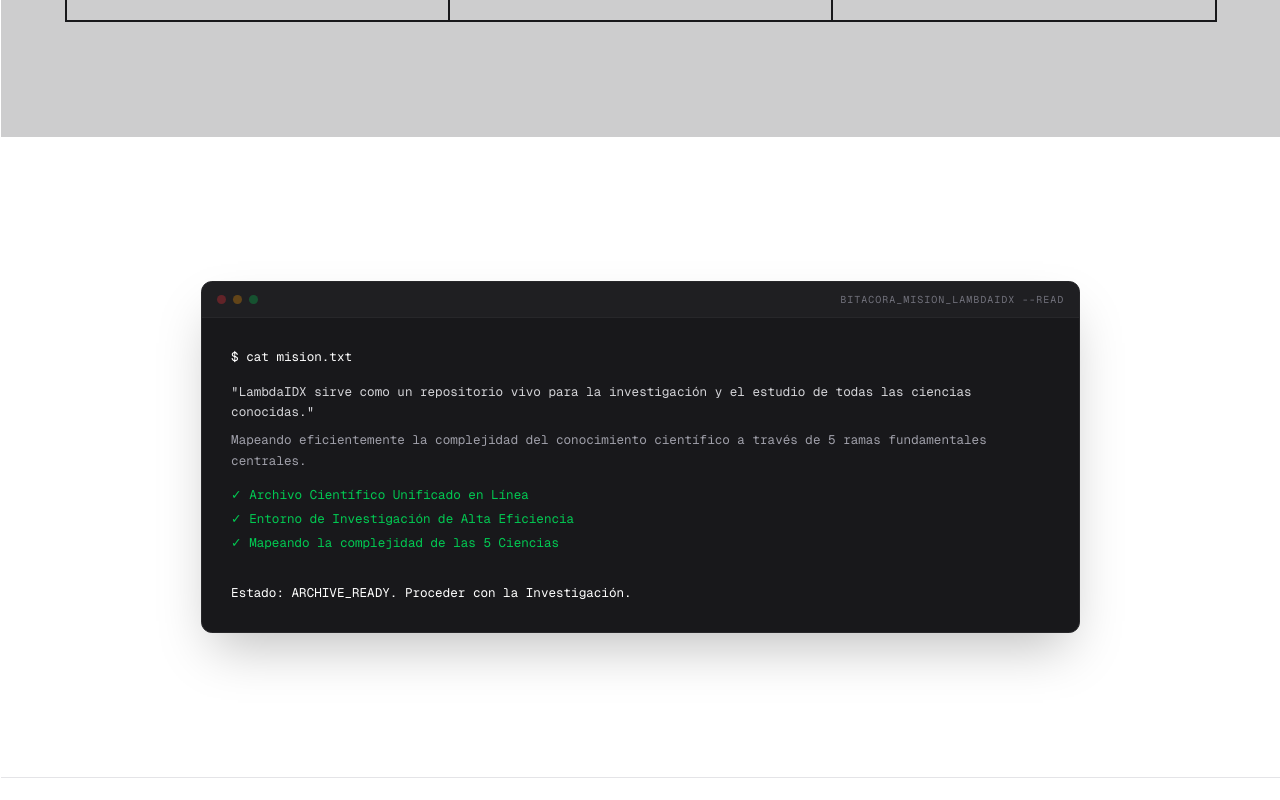
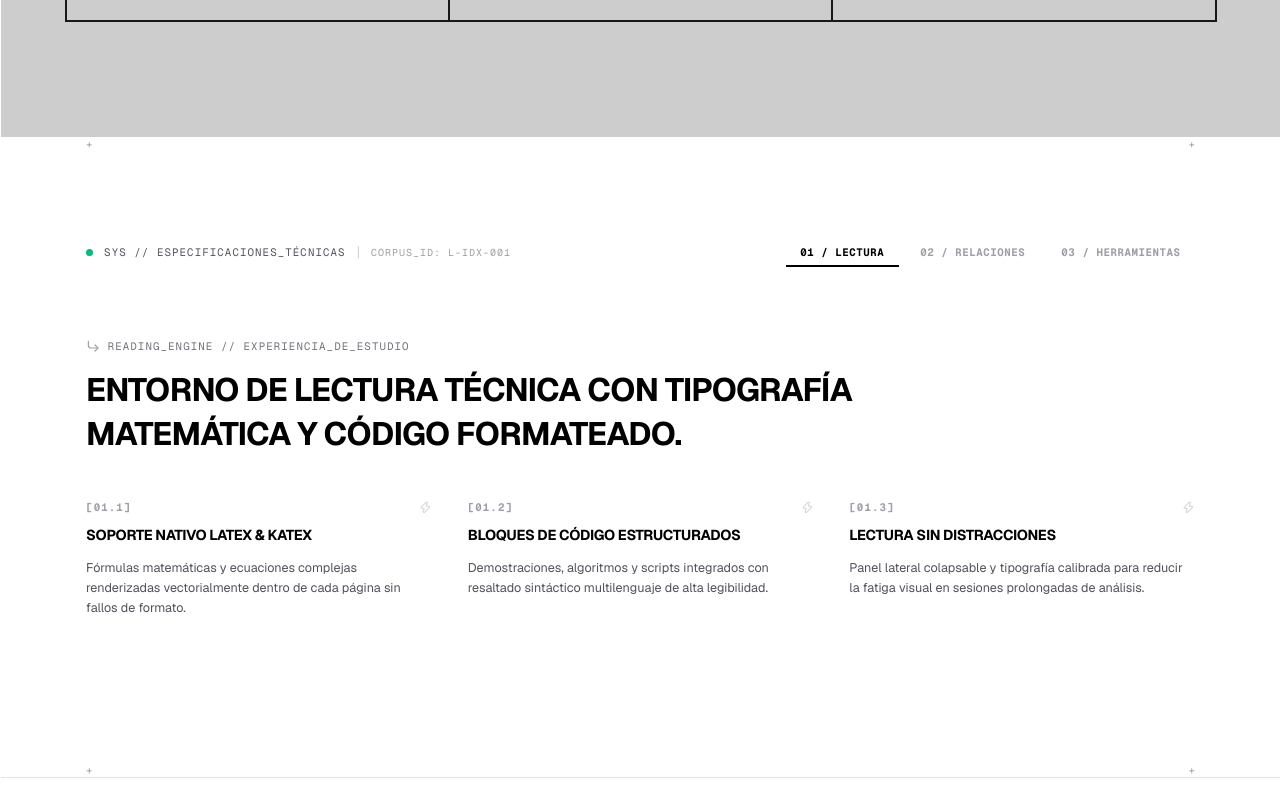
Before and after one commit to LeinadOdreiuqzi/LambdaIDX, a Next.js app: page / in a window 1280 px wide. Shown: the part 2440-3240 px from the top of the page. Built offline with nearby package versions, Linux system fonts and the light colour scheme; no server answers; the database is empty.

Commit message:
Cambio en la landing page

```diff
--- a/app/(public)/page.tsx
+++ b/app/(public)/page.tsx
@@ -6,6 +6,7 @@ import { ArrowRight, Layers, Cpu, Globe, Activity, Code, Target } from "lucide-r
 import { motion } from "framer-motion";
 import { PublicFooter } from "@/components/shared/public-footer";
 import { InteractiveKnowledgeGraph } from "@/components/features/landing/interactive-knowledge-graph";
+import { IndustrialBrutalistMission } from "@/components/features/landing/industrial-brutalist-mission";
 
 export default function Home() {
   return (
@@ -123,26 +124,8 @@ export default function Home() {
           </div>
         </section>
 
-        {/* MOCK TERMINAL - CORE MISSION */}
-        <section className="px-6 py-40 max-w-5xl mx-auto">
-          <div className="w-full bg-zinc-900 border border-zinc-800 rounded-xl overflow-hidden shadow-2xl">
-            <div className="h-10 bg-zinc-800/50 flex items-center px-4 gap-2 border-b border-zinc-800">
-              <div className="w-2.5 h-2.5 rounded-full bg-red-500/30" />
-              <div className="w-2.5 h-2.5 rounded-full bg-amber-500/30" />
-              <div className="w-2.5 h-2.5 rounded-full bg-green-500/30" />
-              <span className="ml-auto text-[10px] font-mono text-zinc-500 uppercase tracking-widest">bitacora_mision_lambdaidx --read</span>
-            </div>
-            <div className="p-8 font-mono text-sm leading-relaxed text-zinc-400">
-              <p className="text-white">$ cat mision.txt</p>
-              <p className="mt-4 text-zinc-300">&quot;LambdaIDX sirve como un repositorio vivo para la investigación y el estudio de todas las ciencias conocidas.&quot;</p>
-              <p className="mt-2">Mapeando eficientemente la complejidad del conocimiento científico a través de 5 ramas fundamentales centrales.</p>
-              <p className="mt-4 text-green-500">✓ Archivo Científico Unificado en Línea</p>
-              <p className="mt-1 text-green-500">✓ Entorno de Investigación de Alta Eficiencia</p>
-              <p className="mt-1 text-green-500">✓ Mapeando la complejidad de las 5 Ciencias</p>
-              <p className="mt-8 text-white">Estado: ARCHIVE_READY. Proceder con la Investigación.</p>
-            </div>
-          </div>
-        </section>
+        {/* INDUSTRIAL BRUTALIST MISSION STREAM */}
+        <IndustrialBrutalistMission />
       </main>
 
       {/* Footer Design */}
--- /dev/null
+++ b/components/features/landing/industrial-brutalist-mission.tsx
@@ -0,0 +1,183 @@
+"use client";
+
+import React, { useState } from "react";
+import { motion, AnimatePresence } from "framer-motion";
+import { Terminal, Check, Activity, Database, Compass, CornerDownRight, Zap } from "lucide-react";
+import { cn } from "@/lib/utils";
+
+type StreamTab = "experience" | "graph" | "tools";
+
+const MISSION_STREAMS: Record<StreamTab, {
+  id: string;
+  tagline: string;
+  headline: string;
+  details: { code: string; label: string; text: string }[];
+}> = {
+  experience: {
+    id: "01",
+    tagline: "READING_ENGINE // EXPERIENCIA_DE_ESTUDIO",
+    headline: "ENTORNO DE LECTURA TÉCNICA CON TIPOGRAFÍA MATEMÁTICA Y CÓDIGO FORMATEADO.",
+    details: [
+      {
+        code: "01.1",
+        label: "Soporte Nativo LaTeX & KaTeX",
+        text: "Fórmulas matemáticas y ecuaciones complejas renderizadas vectorialmente dentro de cada página sin fallos de formato.",
+      },
+      {
+        code: "01.2",
+        label: "Bloques de Código Estructurados",
+        text: "Demostraciones, algoritmos y scripts integrados con resaltado sintáctico multilenguaje de alta legibilidad.",
+      },
+      {
+        code: "01.3",
+        label: "Lectura Sin Distracciones",
+        text: "Panel lateral colapsable y tipografía calibrada para reducir la fatiga visual en sesiones prolongadas de análisis.",
+      },
+    ],
+  },
+  graph: {
+    id: "02",
+    tagline: "KNOWLEDGE_GRAPH // RELACIONES_INTERDISCIPLINARIAS",
+    headline: "SECUENCIACIÓN DE APRENDIZAJE BASADA EN PRERREQUISITOS Y DEPENDENCIAS.",
+    details: [
+      {
+        code: "02.1",
+        label: "Mapeo de Prerrequisitos",
+        text: "Cada tema avanzado indica los conceptos previos indispensables para su comprensión, eliminando vacíos de conocimiento.",
+      },
+      {
+        code: "02.2",
+        label: "Ramificación Interdisciplinaria",
+        text: "Descubre cómo un principio matemático conecta con modelos físicos y aplicaciones en química computacional.",
+      },
+      {
+        code: "02.3",
+        label: "Trazabilidad de Navegación",
+        text: "Salta instantáneamente entre nodos adyacentes manteniendo la referencia exacta del árbol jerárquico de origen.",
+      },
+    ],
+  },
+  tools: {
+    id: "03",
+    tagline: "RESEARCH_SUITE // UTILIDADES_DEL_INVESTIGADOR",
+    headline: "BÚSQUEDA EN PROFUNDIDAD CON RESALTADO Y BIBLIOTECA PERSONAL DE NODOS.",
+    details: [
+      {
+        code: "03.1",
+        label: "Búsqueda Jerárquica Directa",
+        text: "Encuentra subconceptos en milisegundos con resaltado de términos e hipervínculos inmediatos al nodo correcto.",
+      },
+      {
+        code: "03.2",
+        label: "Colección de Favoritos",
+        text: "Guarda y organiza nodos clave en tu panel personal para construir rutas rápidas de consulta diaria.",
+      },
+      {
+        code: "03.3",
+        label: "Estructura Citable Estándar",
+        text: "Coordenadas estables (permalinks) y taxonomía uniforme que facilitan la referencia en trabajos académicos.",
+      },
+    ],
+  },
+};
+
+export function IndustrialBrutalistMission() {
+  const [activeTab, setActiveTab] = useState<StreamTab>("experience");
+  const currentData = MISSION_STREAMS[activeTab];
+
+  return (
+    <section className="relative pt-20 pb-32 md:pt-28 md:pb-44 px-6 max-w-7xl mx-auto overflow-hidden">
+      {/* Corner Technical Crosshairs (+) */}
+      <div className="absolute top-0 left-6 text-zinc-400 dark:text-zinc-600 font-mono text-xs select-none pointer-events-none">+</div>
+      <div className="absolute top-0 right-6 text-zinc-400 dark:text-zinc-600 font-mono text-xs select-none pointer-events-none">+</div>
+      <div className="absolute bottom-0 left-6 text-zinc-400 dark:text-zinc-600 font-mono text-xs select-none pointer-events-none">+</div>
+      <div className="absolute bottom-0 right-6 text-zinc-400 dark:text-zinc-600 font-mono text-xs select-none pointer-events-none">+</div>
+
+      {/* Brutalist Top Control Bar (Sin bordes de caja ni líneas divisoras) */}
+      <div className="flex flex-col md:flex-row items-start md:items-center justify-between gap-6 pb-10">
+        <div className="flex items-center gap-3">
+          <div className="w-2 h-2 rounded-full bg-emerald-500 animate-pulse" />
+          <span className="font-mono text-xs uppercase tracking-widest text-zinc-600 dark:text-zinc-400">
+            SYS // ESPECIFICACIONES_TÉCNICAS
+          </span>
+          <span className="text-zinc-300 dark:text-zinc-700">|</span>
+          <span className="font-mono text-[10px] text-zinc-400 dark:text-zinc-500 uppercase tracking-widest">
+            CORPUS_ID: L-IDX-001
+          </span>
+        </div>
+
+        {/* Industrial Tab Selectors */}
+        <div className="flex flex-wrap items-center gap-2">
+          {(["experience", "graph", "tools"] as StreamTab[]).map((tab) => {
+            const isActive = activeTab === tab;
+            const tabData = MISSION_STREAMS[tab];
+            return (
+              <button
+                key={tab}
+                onClick={() => setActiveTab(tab)}
+                className={cn(
+                  "px-4 py-2 font-mono text-xs font-bold uppercase tracking-wider transition-all duration-200 cursor-pointer relative",
+                  isActive
+                    ? "text-black dark:text-white"
+                    : "text-zinc-400 dark:text-zinc-600 hover:text-zinc-700 dark:hover:text-zinc-300"
+                )}
+              >
+                <span>{tabData.id} / {tab === "experience" ? "LECTURA" : tab === "graph" ? "RELACIONES" : "HERRAMIENTAS"}</span>
+                {isActive && (
+                  <motion.div
+                    layoutId="industrial-tab-line"
+                    className="absolute bottom-0 left-0 right-0 h-0.5 bg-black dark:bg-white"
+                    transition={{ type: "spring", stiffness: 400, damping: 35 }}
+                  />
+                )}
+              </button>
+            );
+          })}
+        </div>
+      </div>
+
+      {/* Main Brutalist Headline & Stream Reveal */}
+      <AnimatePresence mode="wait">
+        <motion.div
+          key={activeTab}
+          initial={{ opacity: 0, y: 16 }}
+          animate={{ opacity: 1, y: 0 }}
+          exit={{ opacity: 0, y: -16 }}
+          transition={{ duration: 0.25, ease: "easeOut" }}
+          className="pt-10"
+        >
+          {/* Tagline Badge */}
+          <div className="flex items-center gap-2 text-xs font-mono text-zinc-500 uppercase tracking-widest mb-4">
+            <CornerDownRight className="w-4 h-4 text-zinc-400 shrink-0" />
+            <span>{currentData.tagline}</span>
+          </div>
+
+          {/* Brutalist Typography - Escala tipográfica secundaria ajustada respetando el H1 principal */}
+          <h2 className="text-xl md:text-3xl lg:text-4xl font-bold uppercase tracking-tight text-black dark:text-white leading-snug max-w-5xl mb-12">
+            {currentData.headline}
+          </h2>
+
+          {/* Industrial Details Grid (Sin líneas divisoras) */}
+          <div className="grid grid-cols-1 md:grid-cols-3 gap-10">
+            {currentData.details.map((item) => (
+              <div key={item.code} className="space-y-3 group">
+                <div className="flex items-center justify-between">
+                  <span className="font-mono text-xs font-bold text-zinc-400 dark:text-zinc-600 tracking-widest group-hover:text-black dark:group-hover:text-white transition-colors">
+                    [{item.code}]
+                  </span>
+                  <Zap className="w-3.5 h-3.5 text-zinc-300 dark:text-zinc-700 group-hover:text-black dark:group-hover:text-white transition-colors" />
+                </div>
+                <h3 className="text-base font-bold uppercase tracking-tight text-black dark:text-white">
+                  {item.label}
+                </h3>
+                <p className="text-sm text-zinc-600 dark:text-zinc-400 leading-relaxed">
+                  {item.text}
+                </p>
+              </div>
+            ))}
+          </div>
+        </motion.div>
+      </AnimatePresence>
+    </section>
+  );
+}
```
